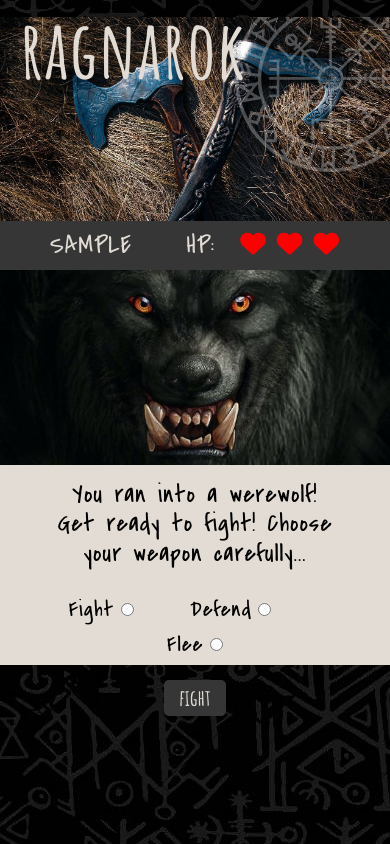
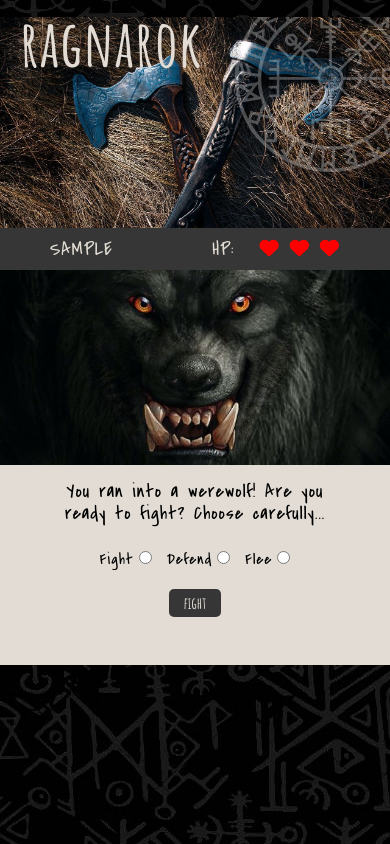
Before and after one commit to barrie-wu/barrie-wu-project-three, a plain HTML site: page index.html in a window 390 px wide. Both pictures are taken after typing "Sample" into the empty fields and a click on the button "ready". Drawn offline with nearby package versions, Linux system fonts and the light colour scheme.

Commit message:
Added Media Queries :left_right_arrow:

```diff
--- a/index.html
+++ b/index.html
@@ -39,7 +39,7 @@
                 </form>
             </section>
             <section class="gameText gameTextPlay">
-                <p>You ran into a werewolf! Get ready to fight! Choose your weapon carefully...</p>
+                <p></p>
                 <form action="" class="gameplay" name="gameplay">
                     <fieldset>
                         <label for="weapon1">Fight</label>
--- a/script.js
+++ b/script.js
@@ -34,7 +34,24 @@ const $gameplayText = $('.gameTextPlay p');
 // CREATE OBJECT WITH SCENARIOS
 const scenes = {
     first: {
+        text: `You ran into a werewolf! Are you ready to fight? Choose carefully...`,
         image: `./assets/scene1.jpg`
+    },
+    second: {
+        text: `Another band of vikings are in your way!`,
+        image: `./assets/scene2.jpg`
+    },
+    third: {
+        text: `The dead have risen to fight again. Will you keep fighting?`,
+        image: `./assets/scene3.jpg`
+    },
+    fourth: {
+        text: `Your fellow vikings have all perished...How will you proceed...`,
+        image: `./assets/scene4.jpg`
+    },
+    final: {
+        text: `Hel is impressed with your brutality, and demands your soul be taken to the underworld under her dominion...`,
+        image: `./assets/scenefinal.jpg`
     },
     win: {
         text: `You live to see another day!`,
@@ -66,7 +83,7 @@ app.fillHearts = () => {
     $('i').each(function (i, elem) {
         setTimeout(function () {
             $(elem).removeClass('far').addClass('fas');
-        }, 600 * i);
+        }, 400 * i);
     })
 }
 
@@ -88,7 +105,9 @@ app.gameStart = () => {
             // CALL FUNCTION TO FILL HEART CONTAINERS
             app.fillHearts();
             // CHANGE GAME IMAGE TO FIRST scene obj
-            $('.gameImage img').attr('src', `${scenes.first.image}`)
+            $gameplayImage.attr('src', `${scenes.first.image}`)
+            // FILL .gameTextPlay WITH FIRST SCENE TEXT PROPERTY
+            $gameplayText.text(`${scenes.first.text}`);
             // REVEAL GAME PLAY TEXT
             $('.gameTextPlay').show();
             // REMOVE CHARACTER NAME INPUT
--- a/styles/sass/_mediaQuery.scss
+++ b/styles/sass/_mediaQuery.scss
@@ -0,0 +1,21 @@
+@media (max-width: 450px) {
+    h1 {
+        font-size: 4rem;
+    }
+
+    p, li {
+        font-size: 1.2rem;
+    }
+
+    .gameText {
+        font-size: 1rem;
+    }
+}
+
+@media (max-width: 400px) {
+    .gameplay fieldset {
+        input {
+            margin-right: 10px;
+        }
+    }
+}
```
Also changed, not shown: styles/styles.css.
